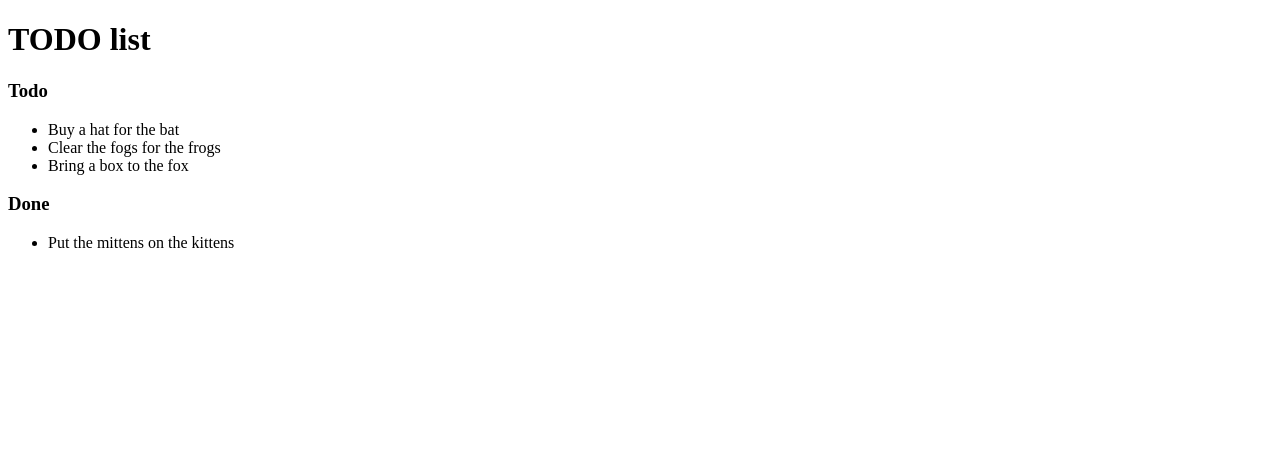
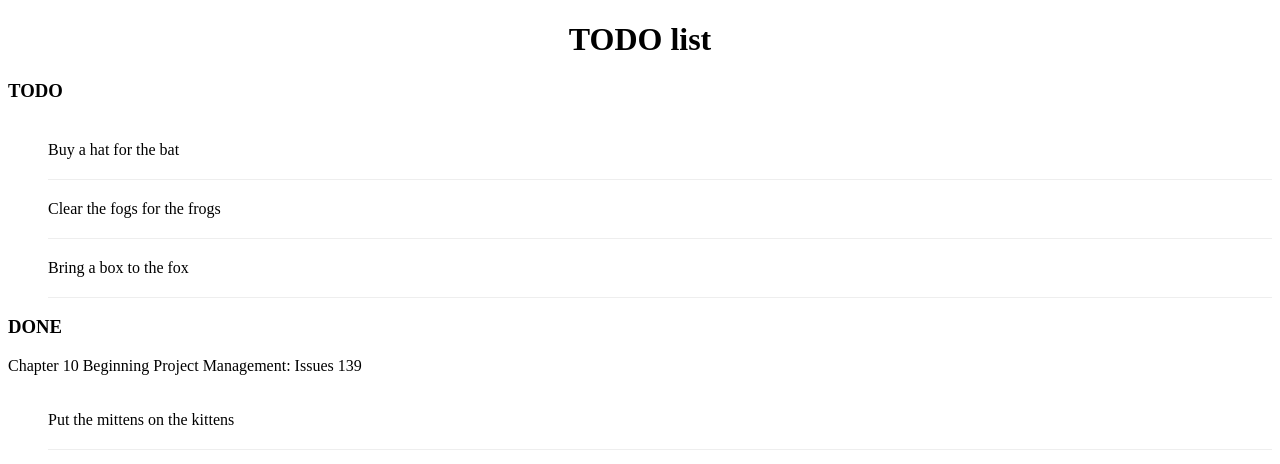
Before and after one commit to Behig/Git-practice, a plain HTML site: page index.html in a window 1280 px wide. Drawn offline with Linux system fonts and the light colour scheme.

Commit message:
Add basic style in index.html
Resolve #3

```diff
--- a/index.html
+++ b/index.html
@@ -3,6 +3,19 @@
 <head>
 <meta charset="utf-8">
 <title>TODO list</title>
+<style>
+h1 {
+text-align:center;
+}
+h3 {
+text-transform: uppercase;
+}
+li {
+overflow: hidden;
+padding: 20px 0;
+border-bottom: 1px solid #eee;
+}
+</style>
 </head>
 <body>
 <h1>TODO list</h1>
@@ -13,6 +26,8 @@
 <li>Bring a box to the fox</li>
 </ul>
 <h3>Done</h3>
+Chapter 10 Beginning Project Management: Issues
+139
 <ul>
 <li>Put the mittens on the kittens</li>
 </ul>
```
Lines whose indentation alone changed are shown as unchanged.
